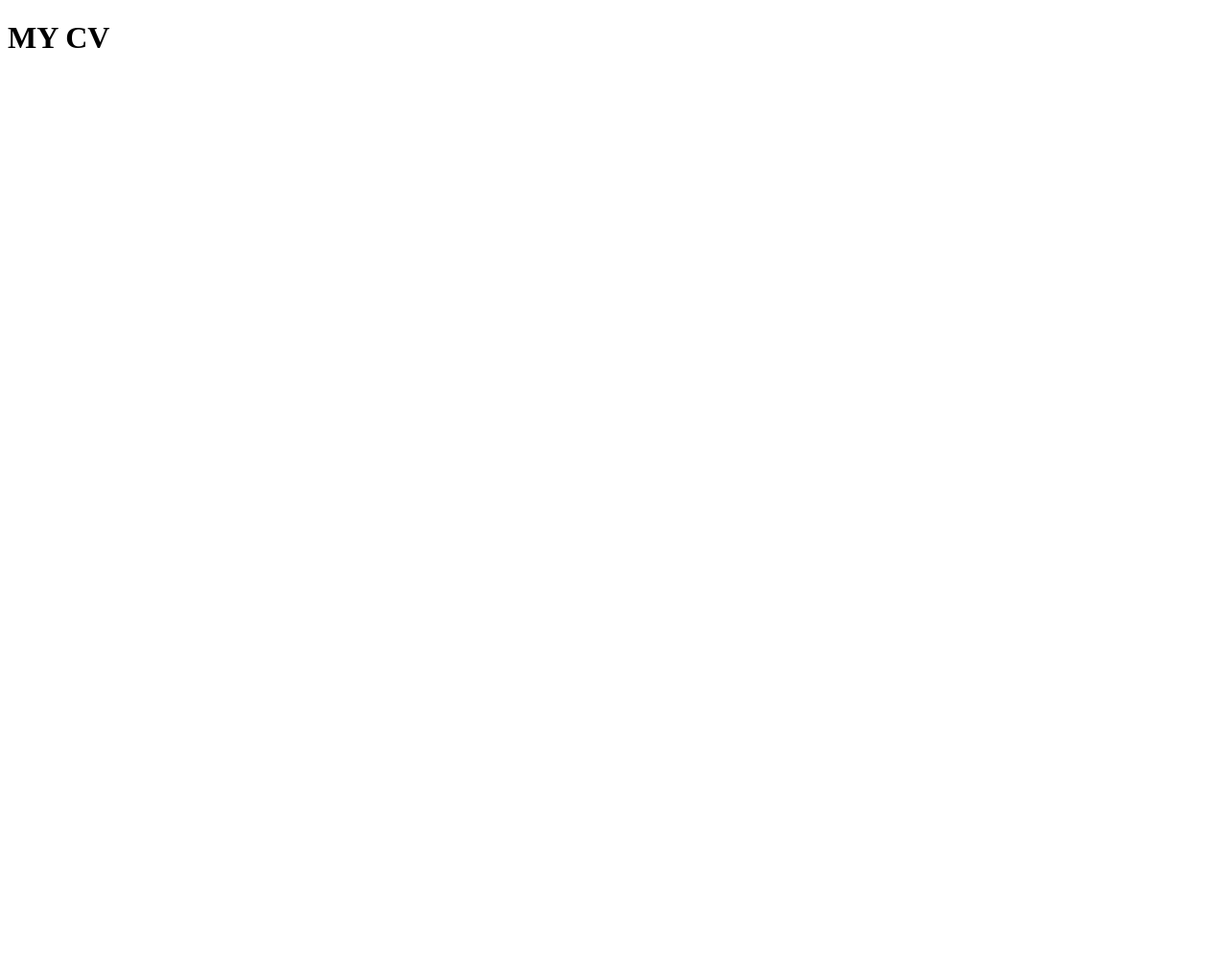
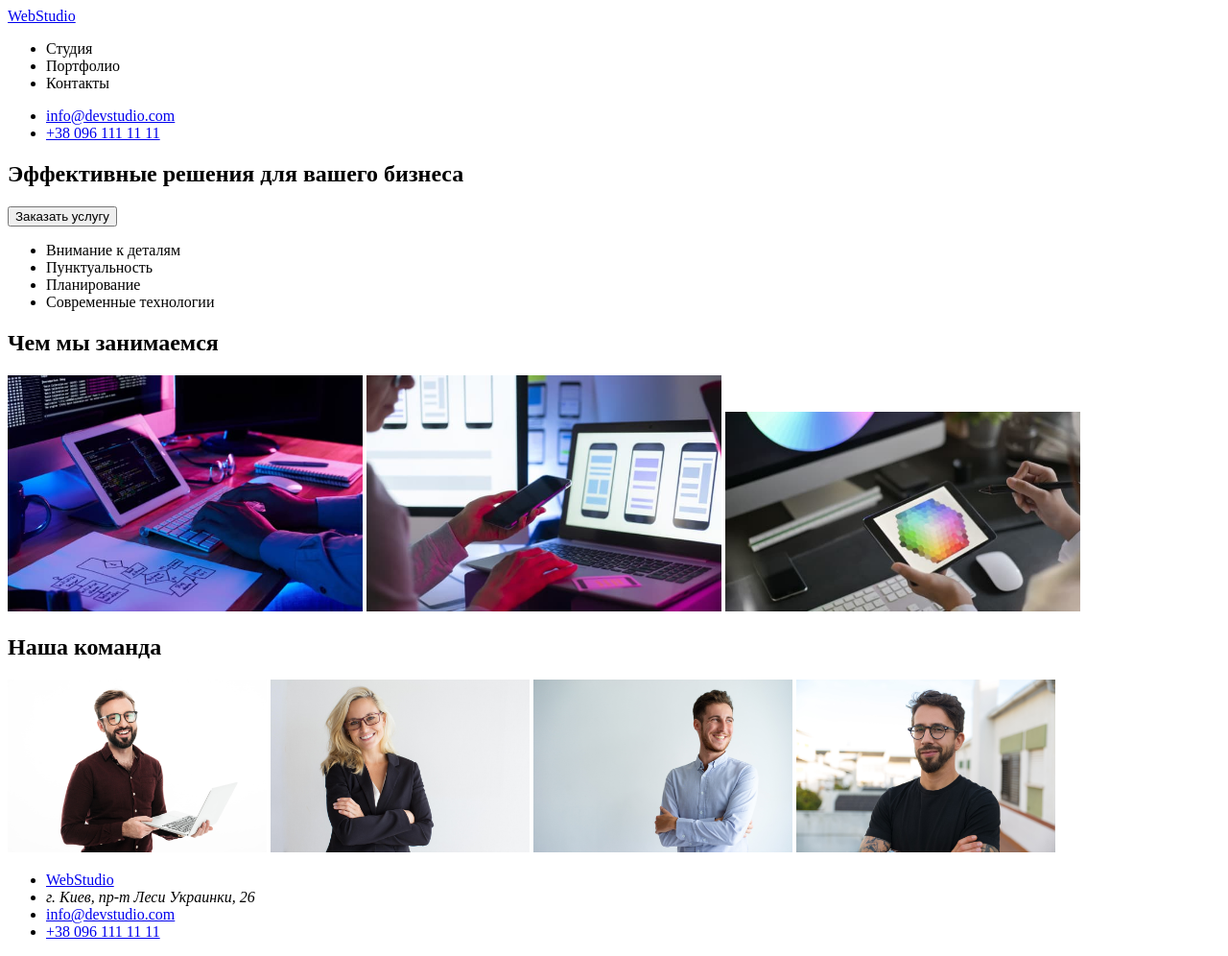
Before and after one commit to Alexkmd/goit-markup-hw-01, a plain HTML site: page index.html in a window 1280 px wide. Shown: the whole page at 96% size. Before the commit the page ends 800 px from the top, so only its background shows below. Drawn offline with Linux system fonts and the light colour scheme.

Commit message:
code HTML for my homewotrk nr.1
Code HTML for my homework nr.1

```diff
--- a/index.html
+++ b/index.html
@@ -1,12 +1,83 @@
 <!DOCTYPE html>
+<!--Студия-->
 <html lang="en">
-<head>
-    <meta charset="UTF-8">
-    <meta http-equiv="X-UA-Compatible" content="IE=edge">
-    <meta name="viewport" content="width=device-width, initial-scale=1.0">
-    <title>Document</title>
-</head>
-<body>
-    <h1>MY CV</h1>
-</body>
+  <head>
+    <meta charset="UTF-8" />
+    <meta http-equiv="X-UA-Compatible" content="IE=edge" />
+    <meta name="viewport" content="width=device-width, initial-scale=1.0" />
+    <title>WebStudio</title>
+  </head>
+  <body>
+    <header>
+      <!--Main-WebStudio-->
+      <a href="/">WebStudio</a>
+      <ul>
+        <li>Студия</li>
+        <li>Портфолио</li>
+        <li>Контакты</li>
+      </ul>
+      <nav>
+        <ul>
+          <li><a href="mailto:info@devstudio.com">info@devstudio.com</a></li>
+          <li><a href="tel:+380961111111">+38 096 111 11 11</a></li>
+        </ul>
+      </nav>
+    </header>
+
+    <main>
+      <section>
+        <!--Our motto-->
+        <h1>Эффективные решения для вашего бизнеса</h1>
+        <button>Заказать услугу</button>
+      </section>
+      <section>
+        <!--Operating principles-->
+        <ul>
+          <li>Внимание к деталям</li>
+          <li>Пунктуальность</li>
+          <li>Планирование</li>
+          <li>Современные технологии</li>
+        </ul>
+      </section>
+      <section>
+        <!--What we do-->
+        <h2>Чем мы занимаемся</h2>
+        <img
+          width="370"
+          src="images/ipod-hands-keyboard.jpg"
+          alt="перенос-алгоритма-в-код"
+        />
+        <img
+          width="370"
+          src="images/hand-phone-laptop.jpg"
+          alt="стилизирование-кода"
+        />
+        <img width="370" src="images/ipod-hand.jpg" alt="полное-оформление" />
+      </section>
+      <section>
+        <!--Our time-->
+        <h2>Наша команда</h2>
+        <img
+          width="270"
+          src="images/prodact-disigner.jpg"
+          alt="prodact-disigner"
+        />
+        <img
+          width="270"
+          src="images/frontend-developer.jpg"
+          alt="frontend-developer"
+        />
+        <img width="270" src="images/marketing.jpg" alt="marketing" />
+        <img width="270" src="images\ui-designer.jpg" alt="ui-designer" />
+      </section>
+    </main>
+    <footer>
+        <ul>
+            <li><a href="/">WebStudio</a></li>
+            <li><address>г. Киев, пр-т Леси Украинки, 26</address</li>
+            <li><a href="mailto:info@devstudio.com">info@devstudio.com</a></li>
+            <li><a href="tel:+380961111111">+38 096 111 11 11</a></li>
+      </ul>
+    </footer>
+  </body>
 </html>
```
Also changed, not shown: images/frontend-developer.jpg (added), images/hand-phone-laptop.jpg (added), images/ipod-hand.jpg (added), images/ipod-hands-keyboard.jpg (added), images/marketing.jpg (added), images/prodact-disigner.jpg (added), images/ui-designer.jpg (added).
